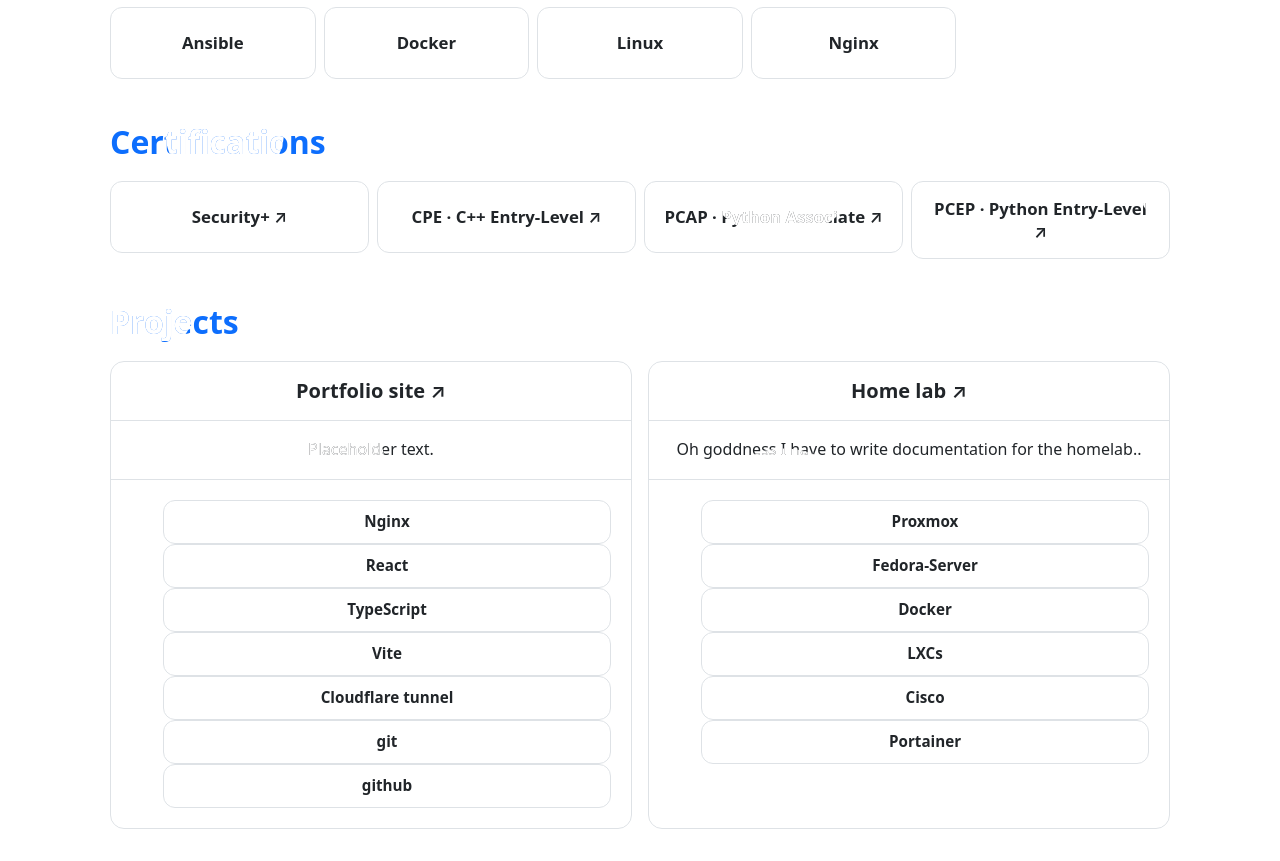
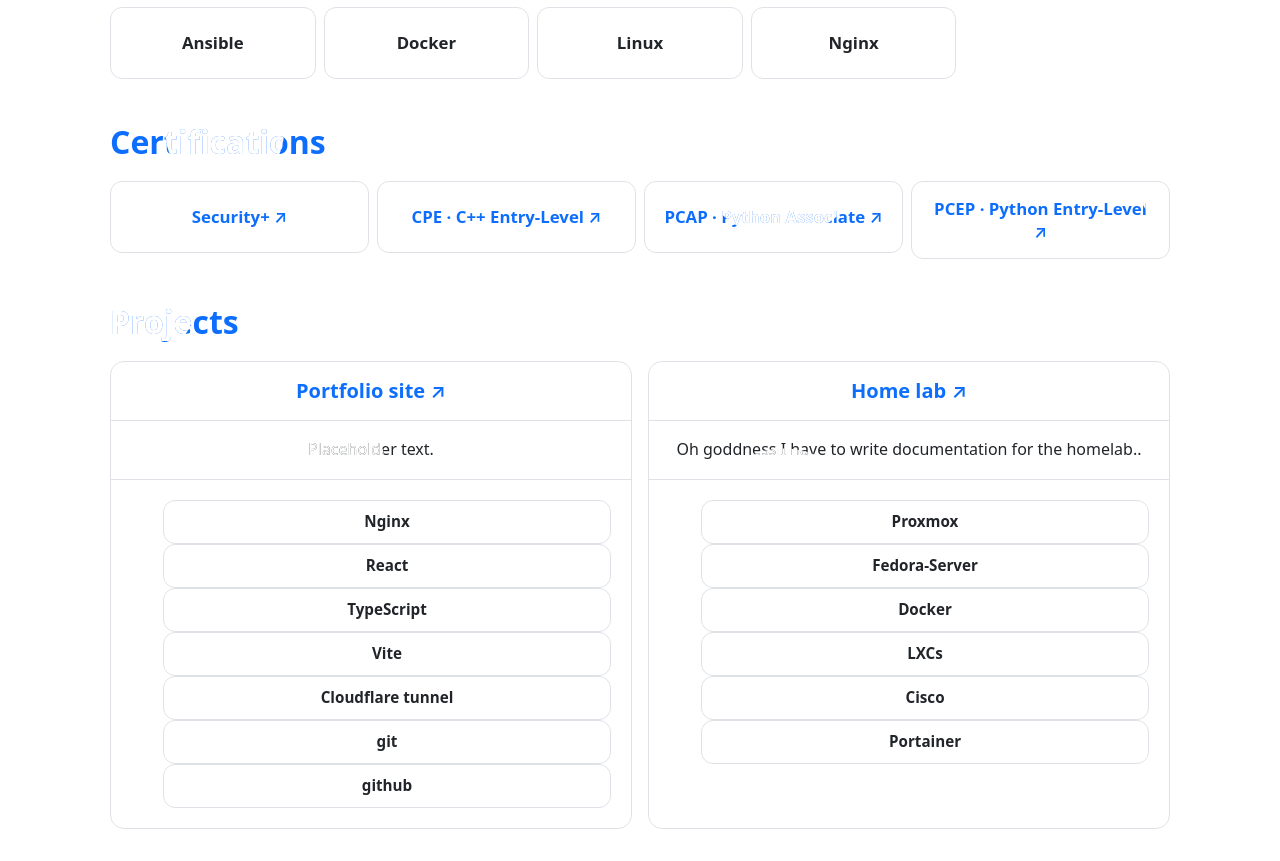
Before and after one commit to Aaron4554/web-portfolio, a React (Vite) app in the folder frontend/: page / in a window 1280 px wide. Shown: the part 1800-2661 px from the top of the page. Built offline with nearby package versions, Linux system fonts and the light colour scheme.

Commit message:
Another atempt to make links blue

```diff
--- a/frontend/src/components/Certifications.css
+++ b/frontend/src/components/Certifications.css
@@ -1,11 +1,8 @@
 @import "./Tiles.css";
-
-a {
-  color: var(--bs-link-color);
-}
 
 .certifications {
   --tile-min: 15rem;
+  color: var(--bs-link-color)
 }
 .certifications__inner {
   width: 100%;
--- a/frontend/src/components/Projects.css
+++ b/frontend/src/components/Projects.css
@@ -36,9 +36,7 @@
   padding: 1rem 1.25rem;
   border-bottom: 1px solid var(--bs-border-color);
   text-align: center;
-  a {
-    color: var(--bs-link-color);
-  }
+  color: var(--bs-link-color);
 }
 
 .project__body {
```
